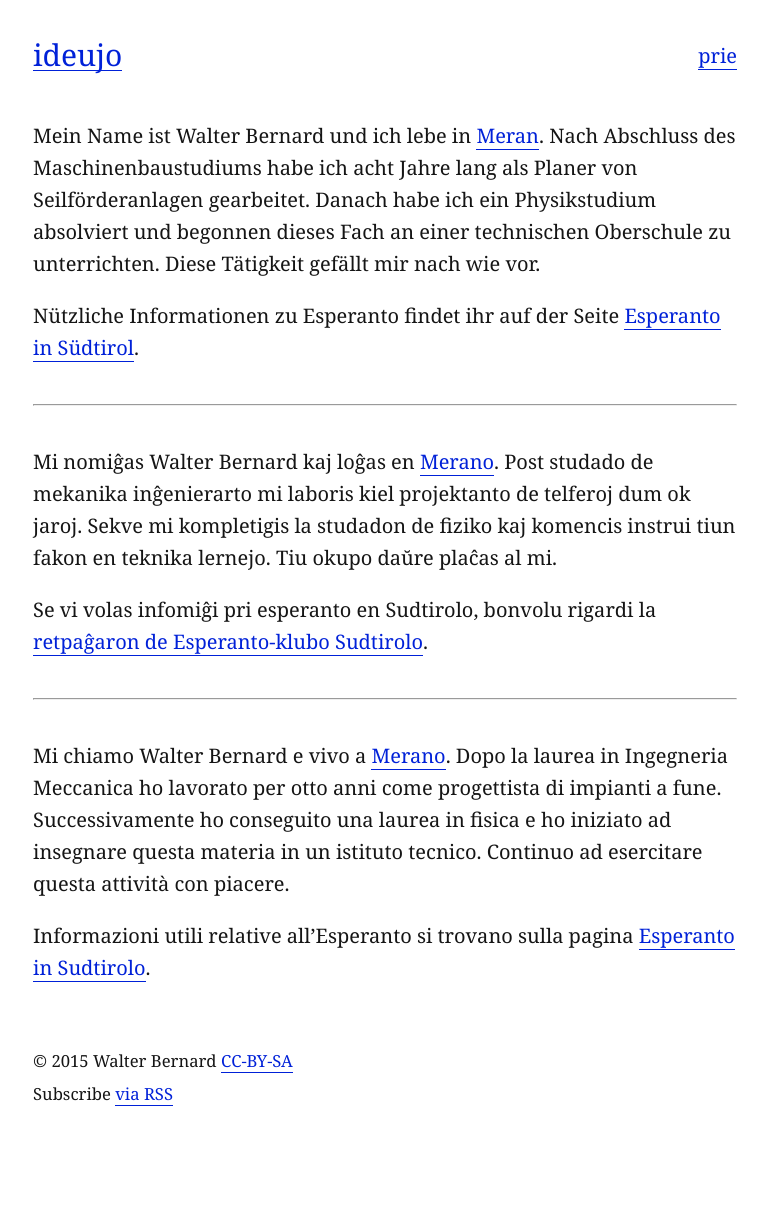
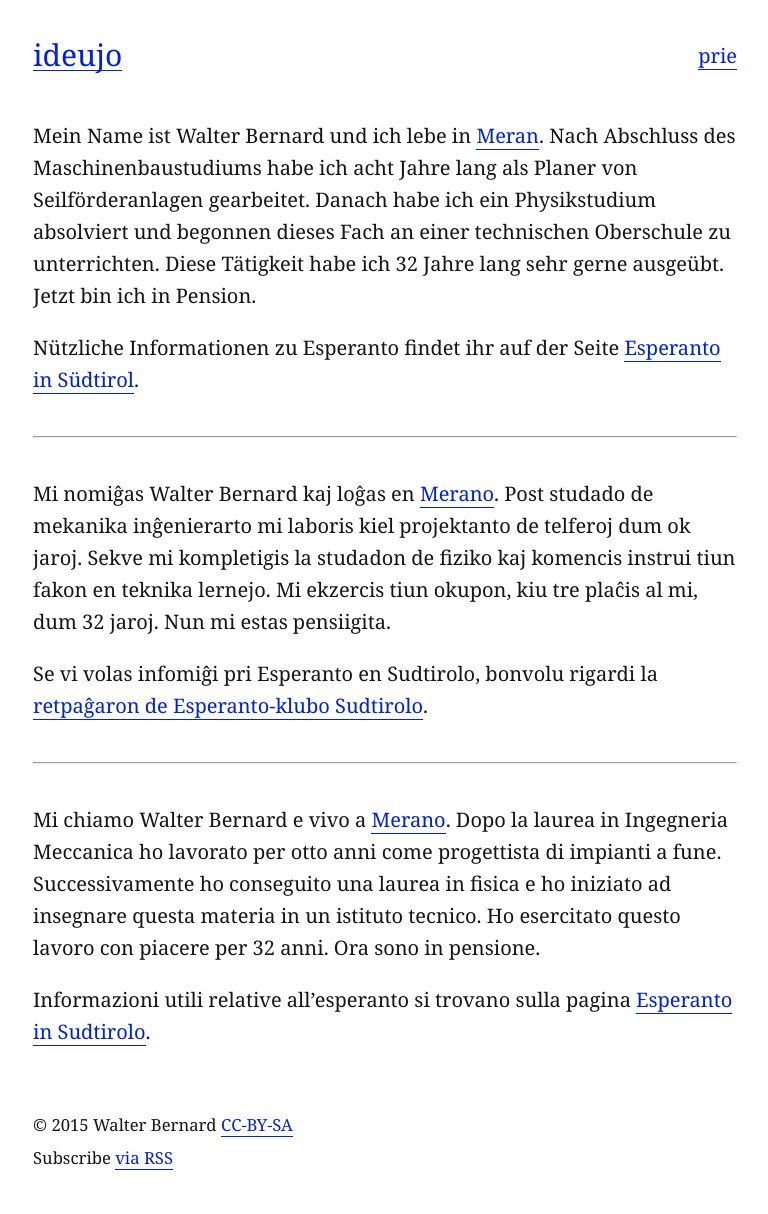
Before and after one commit to wbernard/wbernard.github.io, a Jekyll site: the page built from prie.md, in a window 1280 px wide. Shown: the whole page, without its empty margins (255-1023 px from the left). Built offline with Jekyll 4.4.1, drawn with Linux system fonts in a browser that asks for light colours; before the commit the page ends 1150 px from its top, so only the background shows below that.

Commit message:
korekto kaj aldono

```diff
--- a/prie.md
+++ b/prie.md
@@ -4,21 +4,21 @@ title: prie
 permalink: /prie/
 ---
 
-Mein Name ist Walter Bernard und ich lebe in [Meran][Meran]. Nach Abschluss des Maschinenbaustudiums habe ich acht Jahre lang als Planer von Seilförderanlagen gearbeitet. Danach habe ich ein Physikstudium absolviert und begonnen dieses Fach an einer technischen Oberschule zu unterrichten. Diese Tätigkeit gefällt mir nach wie vor.
+Mein Name ist Walter Bernard und ich lebe in [Meran][Meran]. Nach Abschluss des Maschinenbaustudiums habe ich acht Jahre lang als Planer von Seilförderanlagen gearbeitet. Danach habe ich ein Physikstudium absolviert und begonnen dieses Fach an einer technischen Oberschule zu unterrichten. Diese Tätigkeit habe ich 32 Jahre lang sehr gerne ausgeübt. Jetzt bin ich in Pension.
 
 Nützliche Informationen zu Esperanto findet ihr auf der Seite [Esperanto in Südtirol][Esperanto].
 
 ---
 
-Mi nomiĝas Walter Bernard kaj loĝas en [Merano][Meraneo]. Post studado de mekanika inĝenierarto mi laboris kiel projektanto de telferoj dum ok jaroj. Sekve mi kompletigis la studadon de fiziko kaj komencis instrui tiun fakon en teknika lernejo. Tiu okupo daŭre plaĉas al mi.
+Mi nomiĝas Walter Bernard kaj loĝas en [Merano][Meraneo]. Post studado de mekanika inĝenierarto mi laboris kiel projektanto de telferoj dum ok jaroj. Sekve mi kompletigis la studadon de fiziko kaj komencis instrui tiun fakon en teknika lernejo. Mi ekzercis tiun okupon, kiu tre plaĉis al mi, dum 32 jaroj. Nun mi estas pensiigita.
 
-Se vi volas infomiĝi pri esperanto en Sudtirolo, bonvolu rigardi la [retpaĝaron de Esperanto-klubo Sudtirolo][Esperanto].
+Se vi volas infomiĝi pri Esperanto en Sudtirolo, bonvolu rigardi la [retpaĝaron de Esperanto-klubo Sudtirolo][Esperanto].
 
 ---
 
-Mi chiamo Walter Bernard e vivo a [Merano][Merano]. Dopo la laurea in Ingegneria Meccanica ho lavorato per otto anni come progettista di impianti a fune. Successivamente ho conseguito una laurea in fisica e ho iniziato ad insegnare questa materia in un istituto tecnico. Continuo ad esercitare questa attività con piacere.
+Mi chiamo Walter Bernard e vivo a [Merano][Merano]. Dopo la laurea in Ingegneria Meccanica ho lavorato per otto anni come progettista di impianti a fune. Successivamente ho conseguito una laurea in fisica e ho iniziato ad insegnare questa materia in un istituto tecnico. Ho esercitato questo lavoro con piacere per 32 anni. Ora sono in pensione.
 
-Informazioni utili relative all'Esperanto si trovano sulla pagina [Esperanto in Sudtirolo][Esperanto].
+Informazioni utili relative all'esperanto si trovano sulla pagina [Esperanto in Sudtirolo][Esperanto].
 
 [Esperanto]: http://esperantosudtirolo.wordpress.com
 [Meran]: https://de.wikipedia.org/wiki/Meran
```
Also changed, not shown: _posts/2017-04-26-backen-der-grafikkarte.md (+2 -0 lines), _posts/eo/2017-04-26-bakado-de-la-vidkarto.md (+2 -0 lines), _posts/eo/2017-08-22-konekto-de-du-telefonoj.md (+4 -4 lines).
